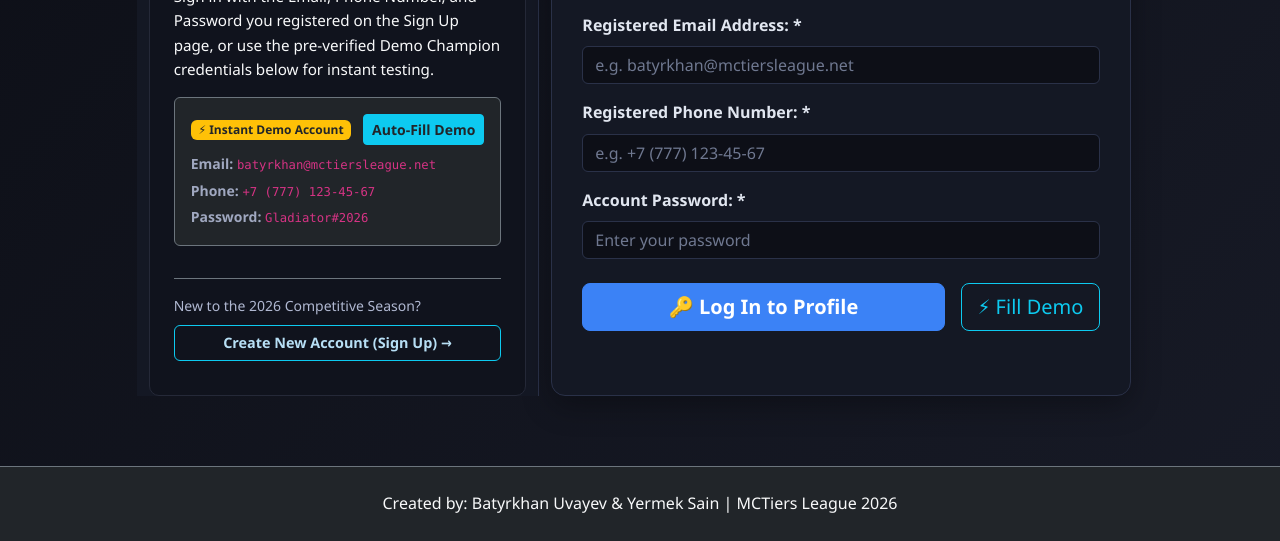
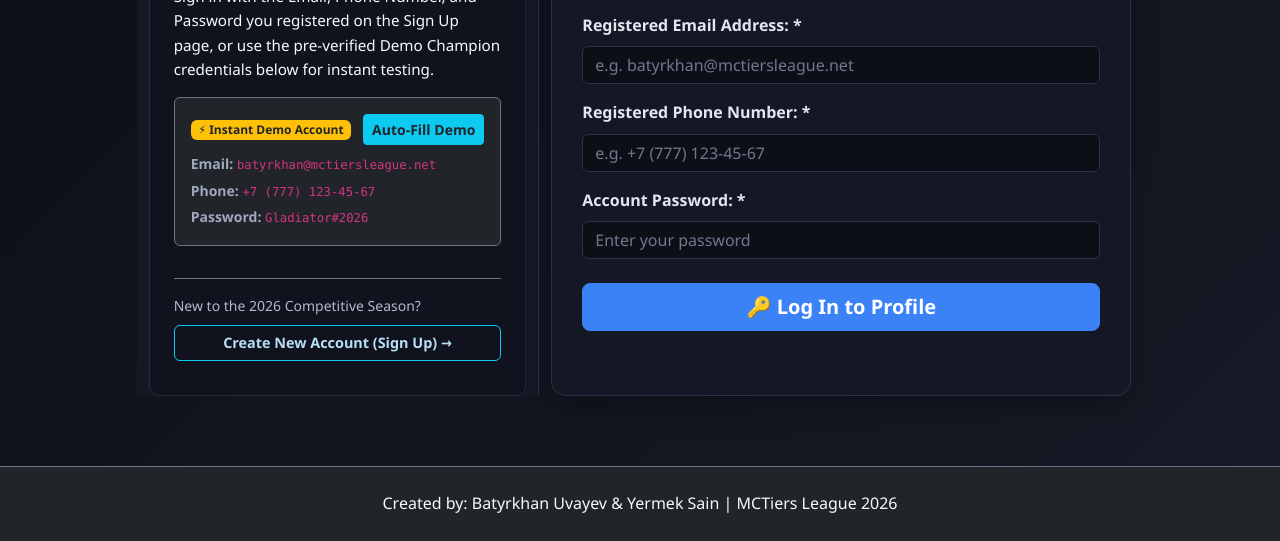
Before and after one commit to batyrkhan4/Wf-Final-project, a plain HTML site: page login.html in a window 1280 px wide. Shown: the part 259-800 px from the top of the page. Drawn offline with nearby package versions, Linux system fonts and the light colour scheme.

Commit message:
fixes: login page

```diff
--- a/js/script.js
+++ b/js/script.js
@@ -2147,7 +2147,6 @@ $(document).ready(function () {
             showToast("Filled Demo Champion credentials! Click Log In to continue.", "info", "⚡");
         }
 
-        $("#fillDemoLoginBtn, #loginFillDemoBtn2").on("click", fillDemoCredentials);
 
         $loginForm.on("submit", function (e) {
             e.preventDefault();
--- a/login.html
+++ b/login.html
@@ -143,9 +143,6 @@
                                 <button type="submit" id="loginSubmitBtn" class="btn btn-primary btn-lg fw-bold flex-grow-1 btn-animated">
                                     🔑 Log In to Profile
                                 </button>
-                                <button type="button" id="loginFillDemoBtn2" class="btn btn-outline-info btn-lg">
-                                    ⚡ Fill Demo
-                                </button>
                             </div>
                         </form>
                     </div>
```
